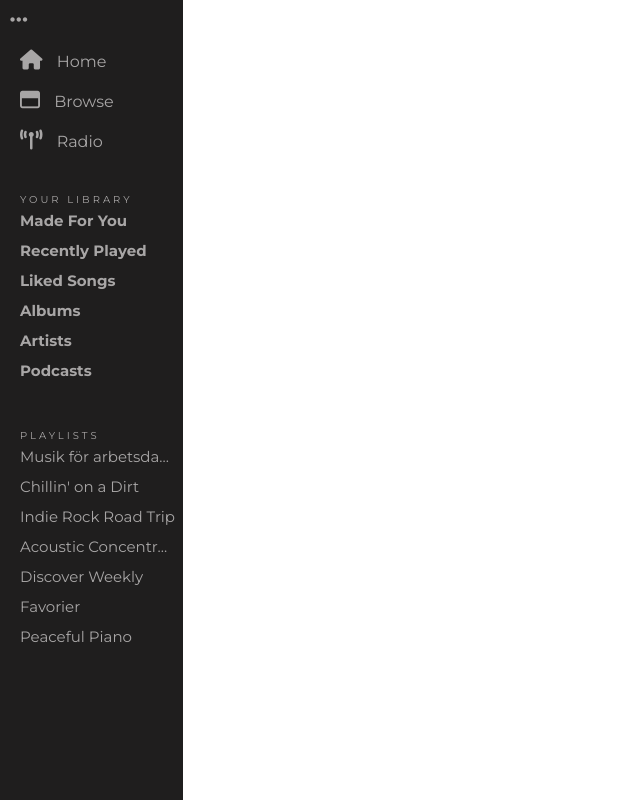
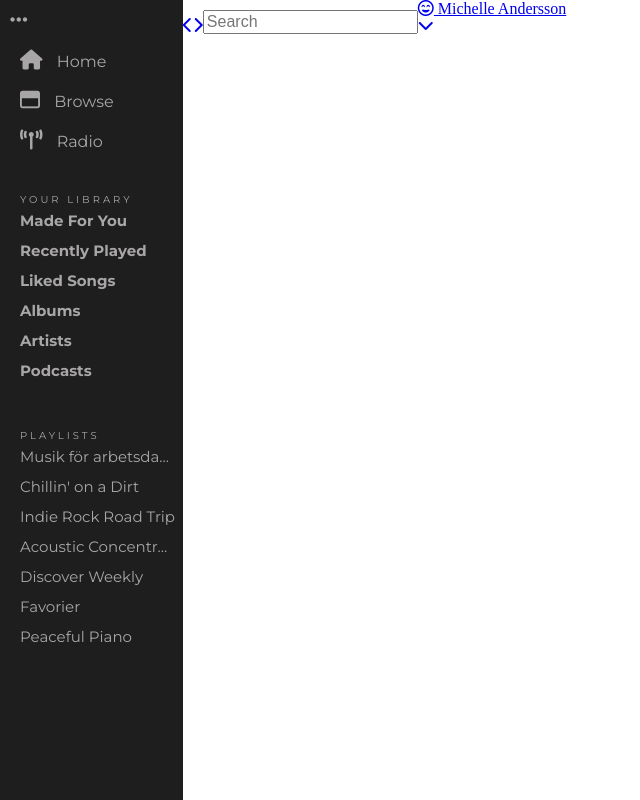
Before and after one commit to michelleandersson/spotify, a plain HTML site: page index.html in a window 1280 px wide. Shown: the whole page, without its empty margins (0-640 px from the left). Drawn offline with Linux system fonts and the light colour scheme.

Commit message:
add nav bar middle top

```diff
--- a/index.html
+++ b/index.html
@@ -117,6 +117,34 @@
                 </div>
             </div>
             <div class="main__middle">
+                <div class="main__middle-nav-top">
+                    <div>
+                        <a href="#" title="Go Back">
+                            <i class="fas fa-chevron-left back-icon"></i>
+                        </a>
+                    </div>
+                    <div>
+                        <a href="#" title="Go Forward">
+                            <i class="fas fa-chevron-right forward-icon"></i>
+                        </a>
+                    </div>
+                    <div> <!--Try adding the search icon to placeholder-->
+                        <input class="search" type="text" placeholder="Search">
+                    </div>
+                    <div class="main__left-middle-nav-right">
+                        <div>
+                            <a href="#" title="Profile">
+                                <i class="far fa-grin-beam profile-pic"></i>
+                                Michelle Andersson
+                            </a>
+                        </div>
+                        <div>
+                            <a href="#" title="Menu">
+                                <i class="fas fa-chevron-down down-icon"></i>
+                            </a>
+                        </div>
+                    </div>
+                </div>
 
             </div>
             <div class="main__right">
--- a/styles/index.scss
+++ b/styles/index.scss
@@ -107,3 +107,13 @@ $hover-text-color: rgb(255, 255, 255);
         color: $hover-text-color;
     }
 }
+
+.main__middle-nav-top {
+    color: $text-color;
+    background-color: transparent;
+    position: fixed;
+    display: flex;
+    justify-content: flex-start;
+    align-items: flex-end;
+    flex-direction: row;
+}
```
Also changed, not shown: styles/index.css.
